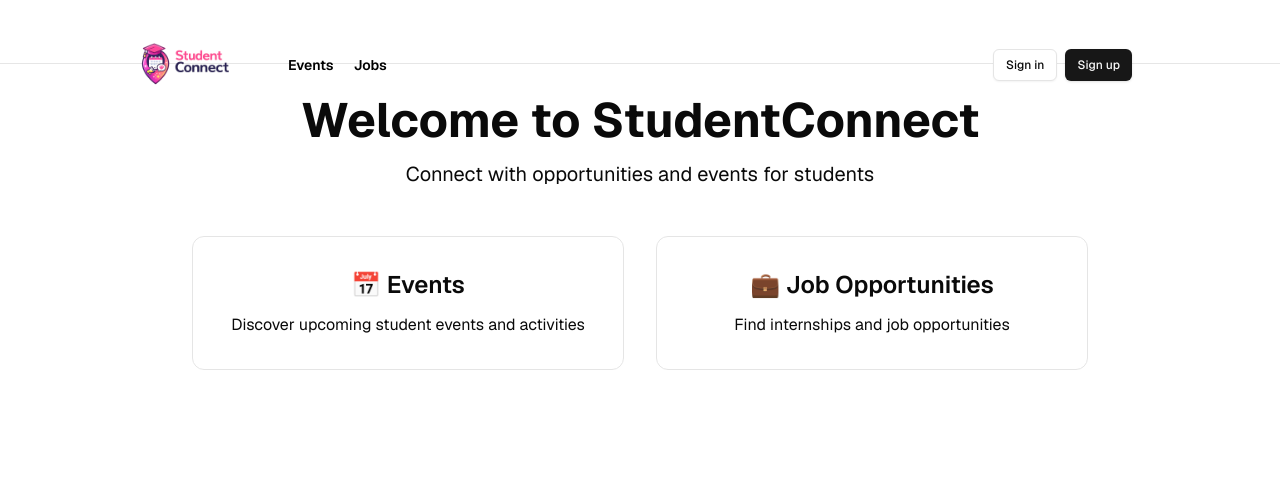
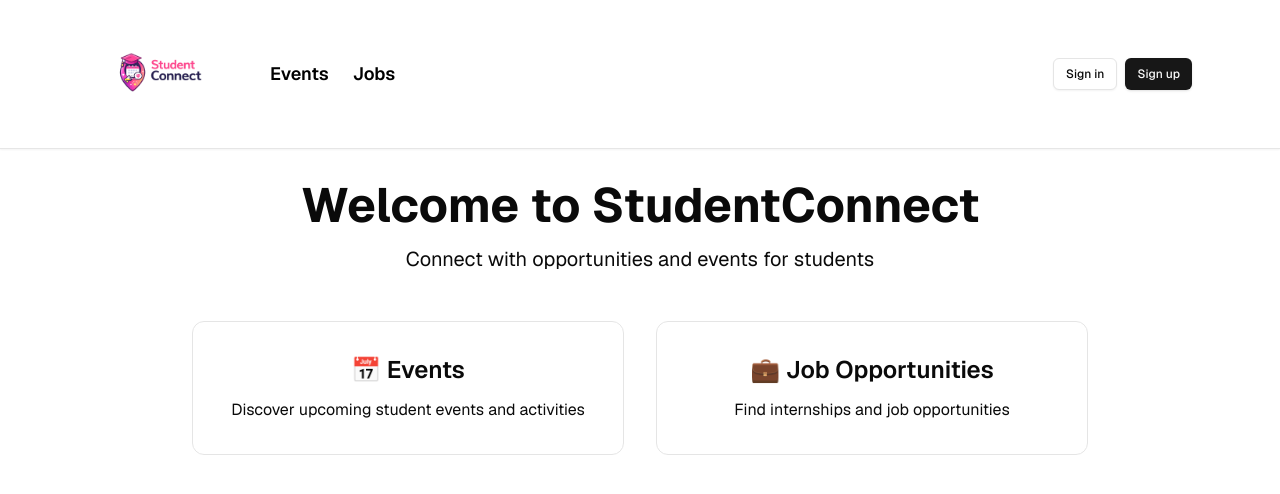
Before and after one commit to theahollon/studentconnect, a Next.js app in the folder studentconnect/: page / in a window 1280 px wide. Shown: the top 494 px of the page. Built offline with nearby package versions, Linux system fonts and the light colour scheme; no server answers.

Commit message:
style: enhance navigation layout and improve link visibility

```diff
--- a/studentconnect/app/layout.tsx
+++ b/studentconnect/app/layout.tsx
@@ -38,31 +38,41 @@ export default function RootLayout({
           disableTransitionOnChange
         >
           <div className="min-h-screen bg-gradient-to-br from-mint-50 to-mint-100">
-            <nav className="w-full border-b border-b-foreground/10 h-16 bg-white">
-              <div className="w-full max-w-5xl mx-auto flex justify-between items-center p-3 px-5 text-sm">
-                <div className="flex gap-5 items-center font-semibold">
-                  <Link href="/" className="hover:opacity-80 transition-opacity -ml-10">
+            <nav className="w-full border-b border-b-foreground/10 bg-white shadow-sm">
+              <div className="w-full max-w-6xl mx-auto flex justify-between items-center px-6 py-6">
+                <div className="flex gap-8 items-center">
+                  <Link
+                    href="/"
+                    className="hover:opacity-80 transition-opacity flex-shrink-0"
+                  >
                     <Image
                       src="/images/StudentConnect2.png"
                       alt="StudentConnect logo"
-                      width={160}
-                      height={160}
+                      width={150}
+                      height={150}
                       className="object-contain"
                     />
                   </Link>
+                  <div className="flex gap-6 items-center font-semibold text-lg">
                     <Link
                       href="/events"
-                    className="hover:underline text-black"
+                      className="hover:underline text-black transition-colors hover:text-pink-600"
                     >
                       Events
                     </Link>
-                  <Link href="/jobs" className="hover:underline text-black">
+                    <Link
+                      href="/jobs"
+                      className="hover:underline text-black transition-colors hover:text-pink-600"
+                    >
                       Jobs
                     </Link>
                   </div>
+                </div>
+                <div className="flex-shrink-0">
                   <Suspense>
                     <AuthButton />
                   </Suspense>
+                </div>
               </div>
             </nav>
             <div className="flex-1">{children}</div>
```
Lines whose indentation alone changed are shown as unchanged.
